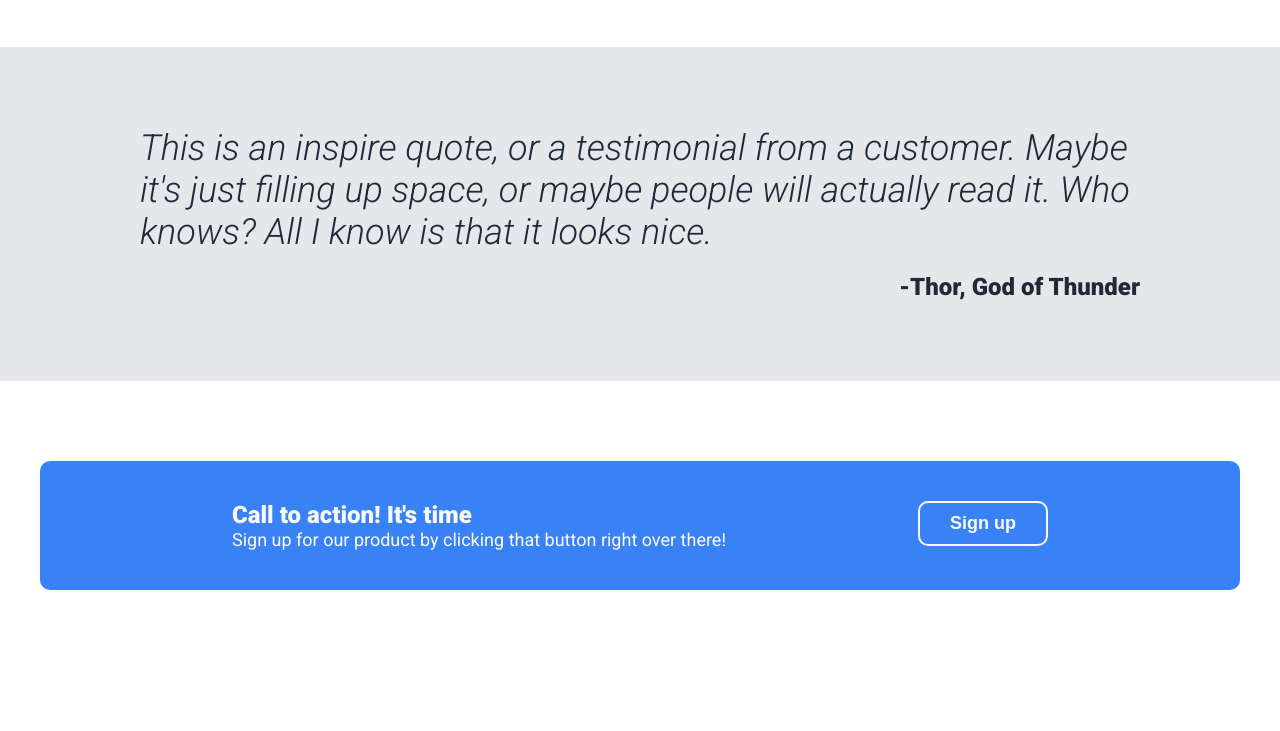
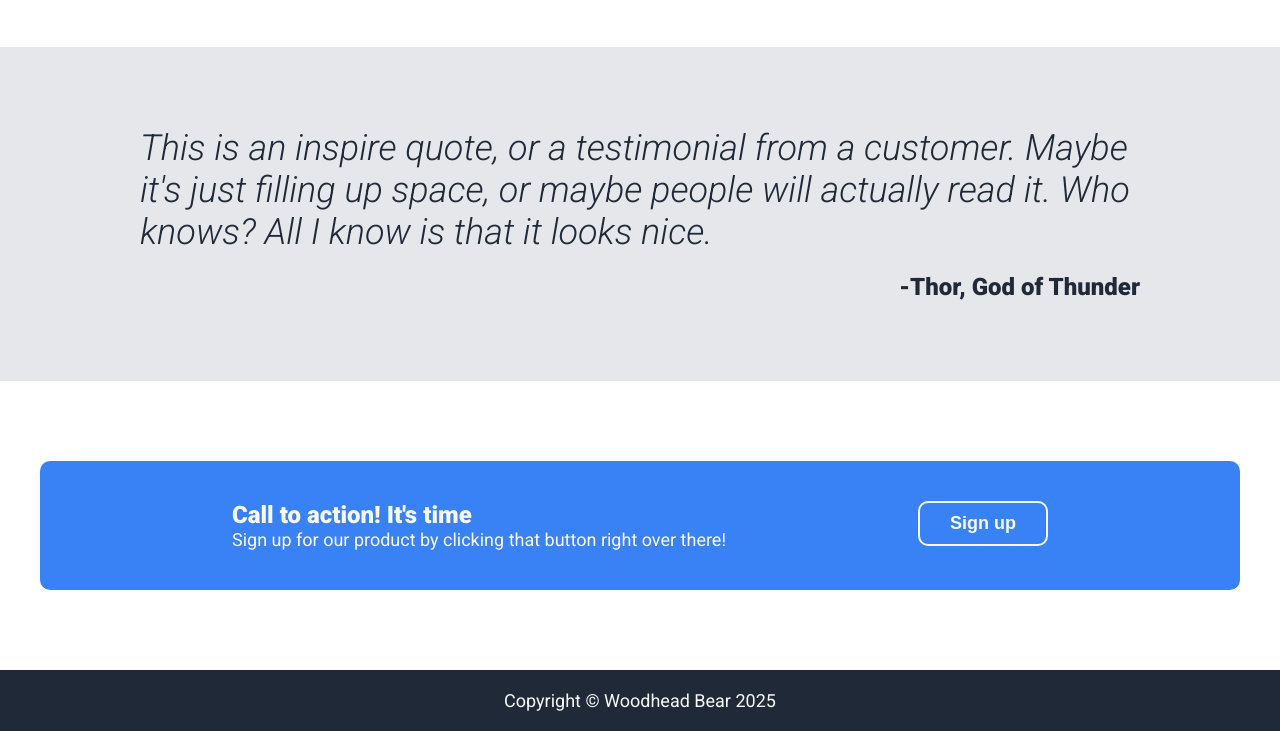
Before and after one commit to woodheadbear/landing-page-template, a plain HTML site: page index.html in a window 1280 px wide. Shown: the part 769-1500 px from the top of the page. Before the commit the page ends 1439 px from the top, so only its background shows below. Drawn offline with Linux system fonts and the light colour scheme.

Commit message:
Add footer

```diff
--- a/index.html
+++ b/index.html
@@ -93,5 +93,14 @@
         </div>
       </section>
     </div>
+
+    <!-- FOOTER -->
+    <div class="footer-wrapper">
+      <div class="container">
+        <footer class="footer">
+          <p>Copyright © Woodhead Bear 2025</p>
+        </footer>
+      </div>
+    </div>
   </body>
 </html>
--- a/style.css
+++ b/style.css
@@ -47,7 +47,7 @@ button {
 
 /* MENU BAR */
 
-.nav-wrapper, .hero-wrapper {
+.nav-wrapper, .hero-wrapper, .footer-wrapper {
     background-color: #1f2937;
     padding-block: 20px;
 }
@@ -184,3 +184,11 @@ button {
 .action-button {
     border: #F9FAF8 2px solid;
 }
+
+/* FOOTER */
+
+.footer > p {
+    color: #F9FAF8;
+    font-size: 18px;
+    text-align: center;
+}
```
